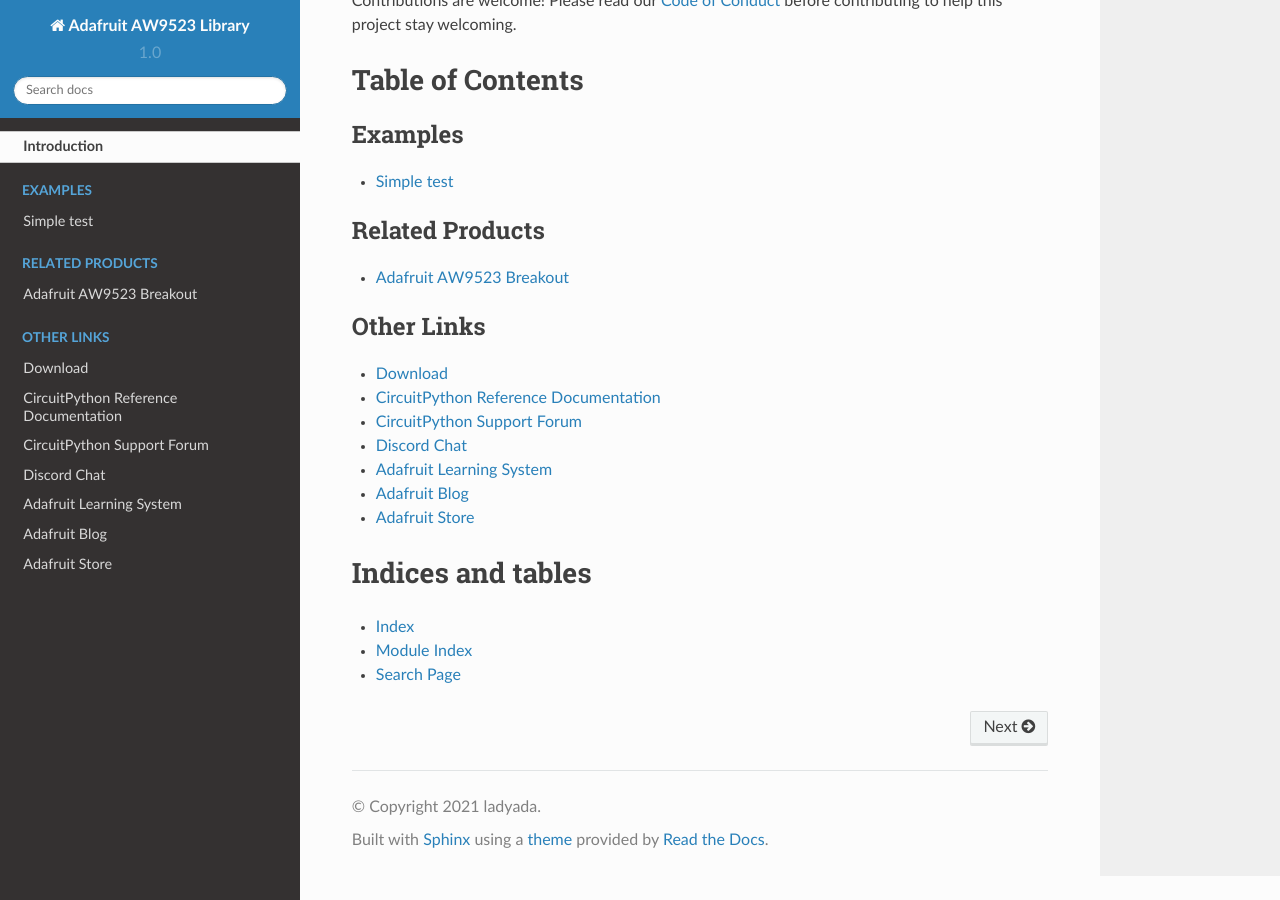
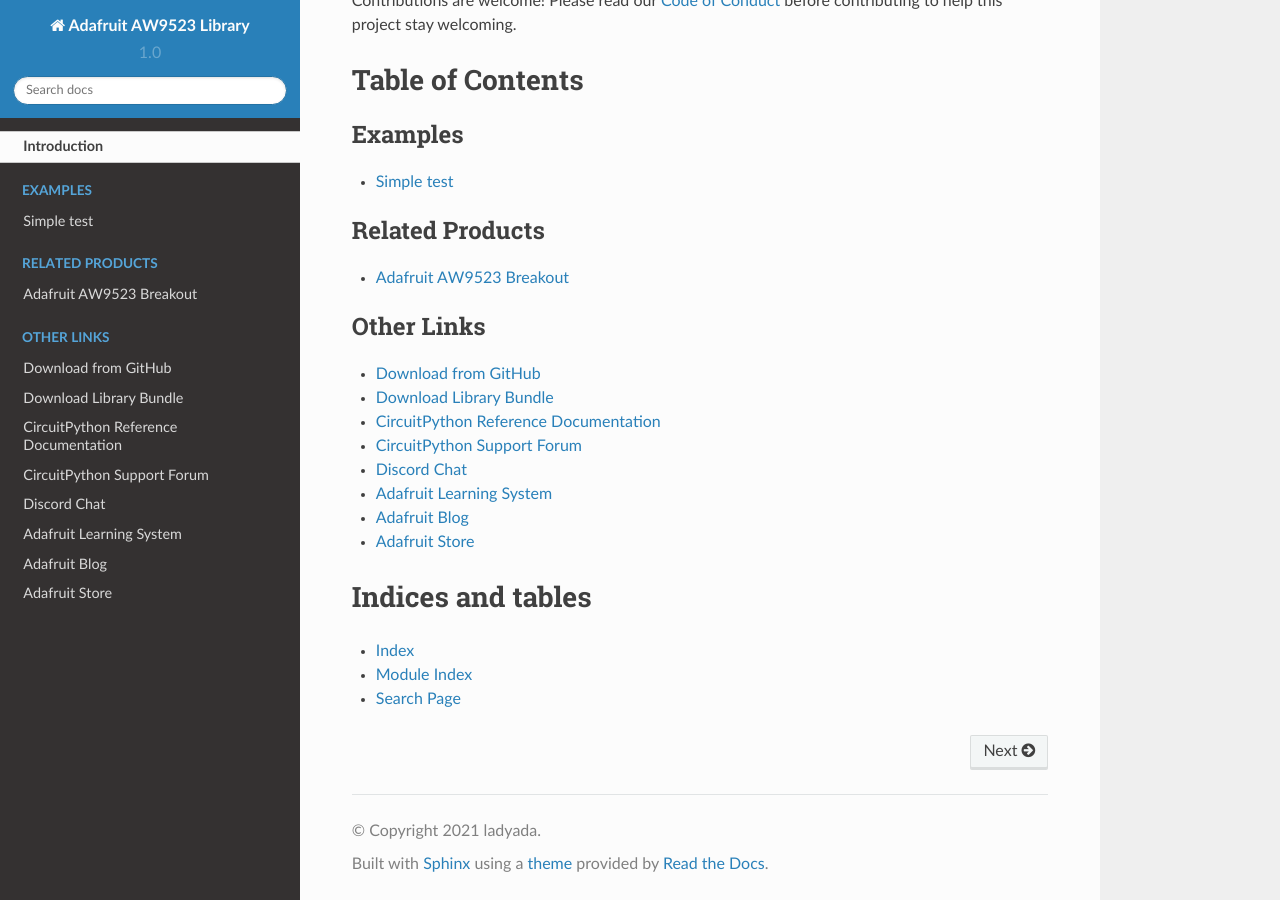
Before and after one commit to adafruit/Adafruit_CircuitPython_AW9523, a Sphinx documentation site: the page built from docs/index.rst, in a window 1280 px wide and 900 px high, scrolled down 1651 px. Built offline with Sphinx 7.4.7 and the Read the Docs theme 2.0.0, drawn with Linux system fonts in a browser that asks for light colours.

Commit message:
Added cp.org link to index.rst

```diff
--- a/docs/index.rst
+++ b/docs/index.rst
@@ -31,7 +31,8 @@
 .. toctree::
     :caption: Other Links
 
-    Download <https://github.com/adafruit/Adafruit_CircuitPython_AW9523/releases/latest>
+    Download from GitHub <https://github.com/adafruit/Adafruit_CircuitPython_AW9523/releases/latest>
+    Download Library Bundle <https://circuitpython.org/libraries>
     CircuitPython Reference Documentation <https://docs.circuitpython.org>
     CircuitPython Support Forum <https://forums.adafruit.com/viewforum.php?f=60>
     Discord Chat <https://adafru.it/discord>
```
